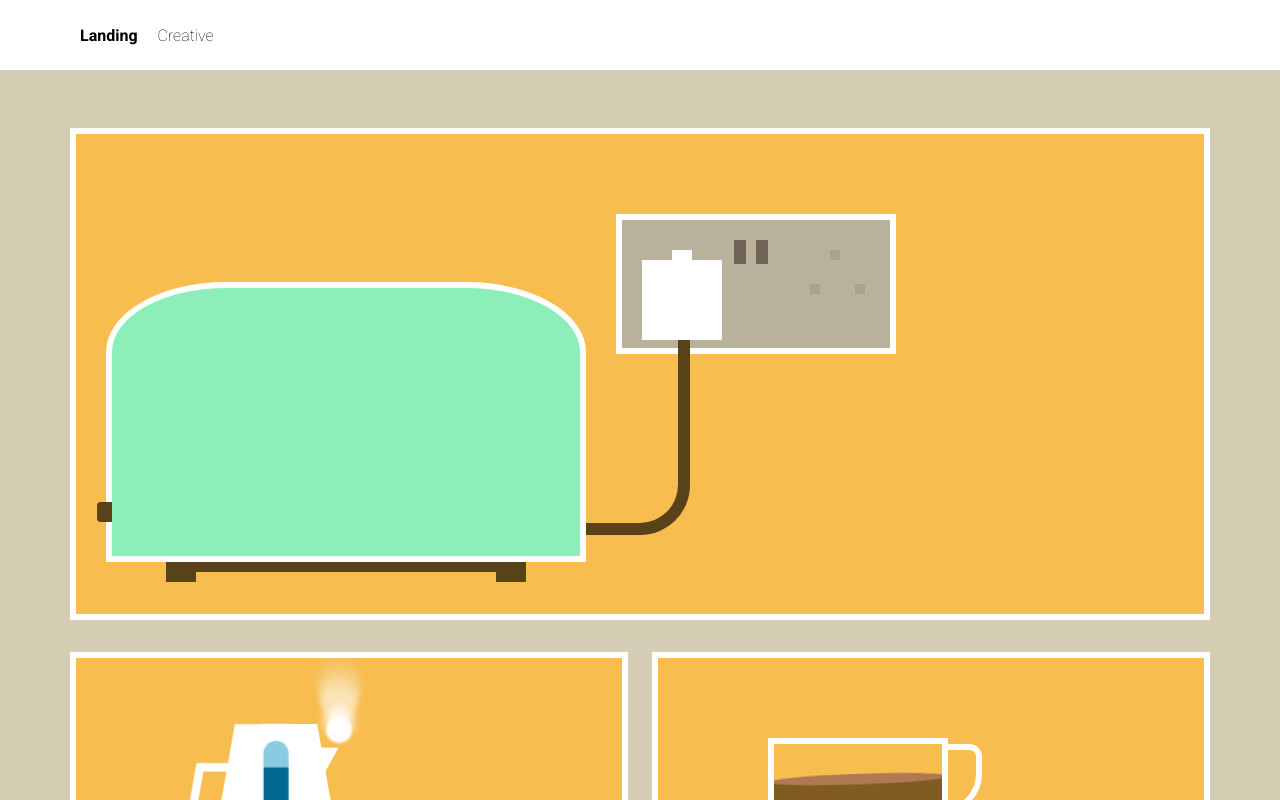
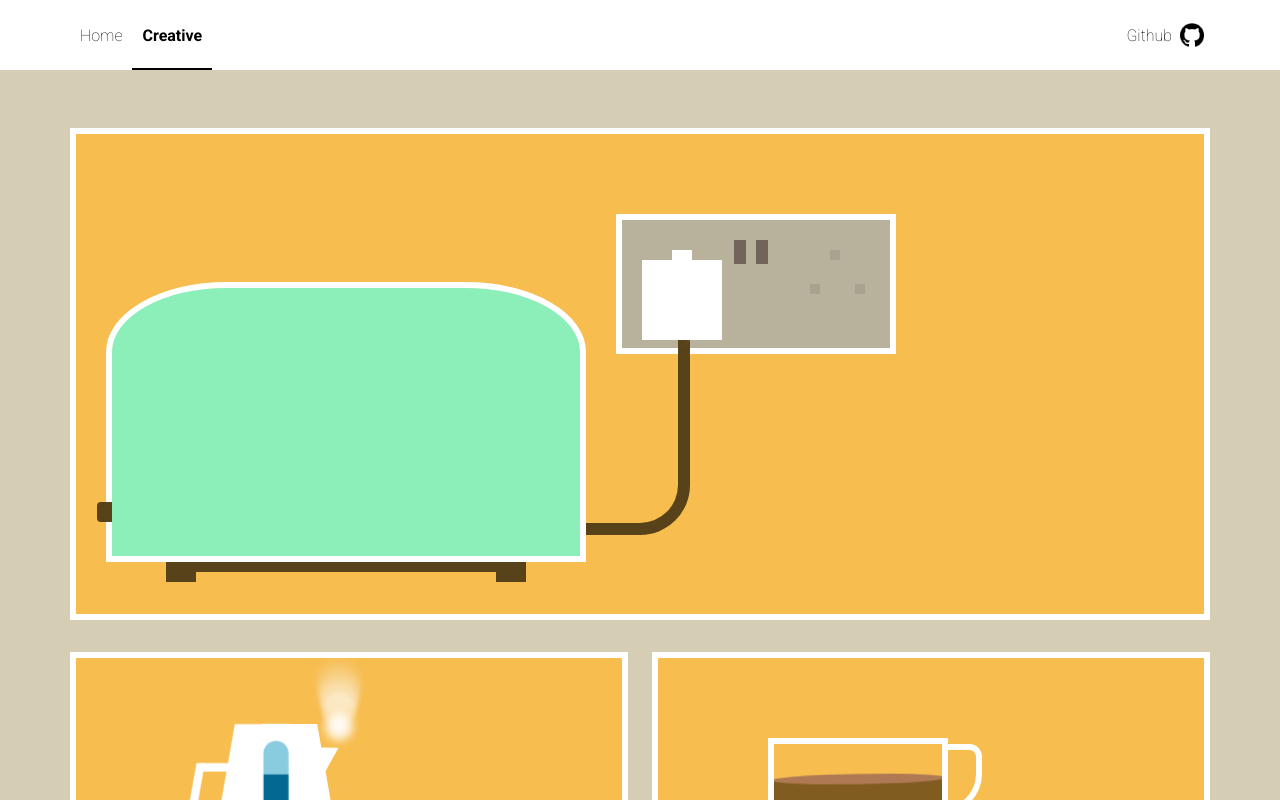
Before and after one commit to the-captain-america/Portfolio-v2, a React (Create React App) app: page /creative in a window 1280 px wide. Shown: the top 800 px of the page. Built offline with nearby package versions, Linux system fonts and the light colour scheme.

Commit message:
Update 8 files

```diff
--- a/src/App.js
+++ b/src/App.js
@@ -13,7 +13,7 @@ const Container = styled.div`
 
 const routes = [
   {
-    label: 'Landing',
+    label: 'Home',
     path: '/',
     icon: 'SMILE',
     component: <LandingPage />,
@@ -26,16 +26,14 @@ const routes = [
   },
 ]
 
-// this is a crazy situation... not bad??
-// ok not too bad.. lets try this out for a bit
-// ok hello is this working is this slow or not
-
 const App = () => (
   <Container>
     <NavigationProvider>
       <NavBar routes={routes} />
       {routes.map((route) => (
-        <>{route.component}</>
+        <Route path={route.path}>
+          <>{route.component}</>
+        </Route>
       ))}
     </NavigationProvider>
   </Container>
--- a/src/common/Grid/Grid.js
+++ b/src/common/Grid/Grid.js
@@ -26,6 +26,7 @@ const Grid = styled.div.attrs({ className: 'Grid' })`
   margin-left: auto;
   box-sizing: border-box;
   max-width: 100%;
+  position: relative;
   *,
   *::after,
   *::before {
--- /dev/null
+++ b/src/common/Icon/icons/Close/index.js
@@ -0,0 +1,17 @@
+import React from 'react'
+
+const IconPath = (props) => {
+  const { stroke = '#A9AEB9', fill = '#A9AEB9' } = props
+  return (
+    <svg width="20" height="20" viewBox="0 0 20 20" fill="none">
+      <path
+        d="M4.00003 4L16 16M4 16L16 4.00003"
+        stroke={stroke}
+        strokeWidth="1.5"
+        strokeLinecap="round"
+      />
+    </svg>
+  )
+}
+
+export default IconPath
--- a/src/common/Icon/icons/index.js
+++ b/src/common/Icon/icons/index.js
@@ -4,6 +4,7 @@ import CHECKBOX_FILLED from './CheckboxFilled'
 import CHEVRON from './Chevron'
 import SAD from './Sad'
 import SMILE from './Smile'
+import CLOSE from './Close'
 import MENU from './Menu'
 
-export { SAD, SMILE, CHECKBOX_FILLED, CHECKBOX, CHEVRON, MENU }
+export { SAD, CLOSE, SMILE, CHECKBOX_FILLED, CHECKBOX, CHEVRON, MENU }
--- a/src/common/NavBar/NavBar.js
+++ b/src/common/NavBar/NavBar.js
@@ -1,37 +1,124 @@
 import React, { useState } from 'react'
-import styled, { css } from 'styled-components'
+import styled, { css, keyframes } from 'styled-components'
+import { useContext } from 'react'
+import { NavigationContext } from '@components/Route'
 import { Icon } from '@common/Icon'
 import { Grid } from '@common/Grid'
 import { media } from '@utils/media'
 
+const groupAppear = () => {
+  return keyframes`
+  0% {
+    opacity: 0;
+  }
+  100% {
+    opacity: 1;
+  }`
+}
+
+const listAppear = () => {
+  return keyframes`
+  0% {
+    transform: translateX(400px);
+  }
+  50% {
+    transform: translateX(-10px);
+  }
+  100% {
+    transform: translateX(0px);
+  }`
+}
+
 const Container = styled.div`
   width: 100%;
   height: 70px;
-  background: grey;
+  background: white;
   position: fixed;
   top: 0;
   z-index: 9999;
-  ${media.xs`
+  button.github-mobile {
+    border: none;
+    display: flex;
+    width: 100%;
+    justify-content: center;
+    align-items: center;
+    position: relative;
     background: white;
-  `};
+    padding: 48px 0px 48px 0px;
+    animation-duration: 0.6s;
+    animation-fill-mode: both;
+    animation-timing-function: ease-in-out;
+    animation-delay: 90ms;
+    ${(props) =>
+      props.isActive &&
+      css`
+        animation-name: ${listAppear};
+      `};
+    span {
+      font-size: 16px;
+      margin-right: 8px;
+      line-height: 21px;
+      color: black;
+    }
+    img {
+      height: 24px;
+    }
+    ${media.xs`
+        display: none;
+      `}
   }
-
-  button {
+  button.github-desktop {
+    background: none;
+    border: none;
+    display: none;
+    background: white;
+    justify-content: center;
+    align-items: center;
+    position: absolute;
+    right: 0px;
+    top: 50%;
+    height: 100%;
+    transform: translateY(-50%);
+    background: #ffffff;
+    transition: all 0.3s ease-in-out;
+    &:hover {
+      box-shadow:
+        7px 7px 17px #cecece,
+        -7px -7px 17px #f2f2f2;
+    }
+    span {
+      font-size: 16px;
+      margin-right: 8px;
+      line-height: 21px;
+      color: black;
+    }
+    img {
+      height: 24px;
+    }
+    ${media.xs`
+      display: flex;
+    `}
+  }
+  button.menu {
     position: absolute;
     width: 42px;
     height: 42px;
     top: 12px;
     right: 10px;
     display: flex;
+    background: white;
     align-items: center;
     justify-content: center;
     border: none;
     padding: 0;
     margin: 0;
     ${media.xs`
-    display: none;
-    `}
+      display: none;
+    `};
   }
+  ${media.xs`
+    background: white;
+  `};
 `
 
 const ListItem = styled.li`
@@ -43,13 +130,44 @@ const ListItem = styled.li`
   align-items: center;
   justify-content: center;
   padding: 48px 0px 48px 0px;
+  position: relative;
+  animation-duration: 0.6s;
+  animation-fill-mode: both;
+  animation-timing-function: ease-in-out;
+  ${(props) =>
+    props.isActive &&
+    css`
+      &:nth-child(1) {
+        animation-delay: 0s;
+      }
+      &:nth-child(2) {
+        animation-delay: 30ms;
+      }
+      animation-name: ${listAppear};
+    `};
+
+  &.active {
+    span {
+      font-weight: 600;
+      font-size: 16px;
+    }
+  }
   ${media.xs`
     padding: 0px 10px 0px 10px;
     width: unset;
+    transform: translateX(0px);
+    height: 100%;
+    &.active {
+      &:after {
+        content: '';
+        background: black;
+        width: 100%;
+        height: 2px;
+        position: absolute;
+        bottom: 0;
+      }
+    }
   `};
-  &.active {
-    font-weight: 600;
-  }
 `
 
 const Group = styled.ul`
@@ -57,39 +175,45 @@ const Group = styled.ul`
   padding: 0;
   margin: 0;
   width: 100%;
-  height: 100vh;
-  display: flex;
+  height: 0px;
+  overflow: hidden;
   position: relative;
   flex-direction: column;
   background: white;
   top: 70px;
-  display: none;
-  ${media.xs`
-    display: flex;
-  `};
+  animation-duration: 0.4s;
+  animation-fill-mode: both;
+  animation-timing-function: ease-in-out;
   ${(props) =>
     props.isActive &&
     css`
-      display: flex;
-      ${media.xs`
-        display: flex;
-      `}
-    `}
+      height: 100vh;
+      animation-name: ${groupAppear};
+    `};
   ${media.xs`
+    display: flex;
     align-items: center;
     flex-direction: row;
     height: 70px;
     top: 0;
-  `}
-  }
+  `};
 `
 // 420 > =desktop
 const NavBar = ({ routes }) => {
   const [isActive, setIsActive] = useState(false)
-  const [currentPath, navigate] = useState('/')
+  const { currentPath, navigate } = useContext(NavigationContext)
 
   const handleMenu = (path) => {
     navigate(path)
+    setIsActive(false)
+  }
+
+  const handleGitHub = () => {
+    window.open(
+      'https://github.com/vinu-codes',
+      '_blank',
+      'noopener,noreferrer',
+    )
   }
 
   const renderItems = () => {
@@ -97,24 +221,33 @@ const NavBar = ({ routes }) => {
     return routes.map((route) => {
       return (
         <ListItem
-          onClick={() => navigate(route.path)}
-          className={route.path === currentPath ? 'active' : ''}
+          isActive={isActive}
+          onClick={() => handleMenu(route.path)}
+          className={currentPath === route.path ? 'active' : ''}
           key={route.label}
         >
-          {route.label}
+          <span>{route.label}</span>
         </ListItem>
       )
     })
   }
 
   return (
-    <Container className="container">
+    <Container isActive={isActive} className="container">
       <Grid marginX={0}>
         <Group isActive={isActive} className="group">
           {renderItems()}
+          <button onClick={handleGitHub} className="github-mobile">
+            <span>Github</span>
+            <img src={require('./github.png')} />
+          </button>
         </Group>
-        <button onClick={() => setIsActive(!isActive)}>
-          <Icon name="MENU" size={20} />
+        <button onClick={handleGitHub} className="github-desktop">
+          <span>Github</span>
+          <img src={require('./github.png')} />
+        </button>
+        <button className="menu" onClick={() => setIsActive(!isActive)}>
+          <Icon name={isActive ? 'CLOSE' : 'MENU'} stroke="black" size={20} />
         </button>
       </Grid>
     </Container>
--- a/src/pages/Creative/Creative.js
+++ b/src/pages/Creative/Creative.js
@@ -7,12 +7,8 @@ import Kettle from '@components/Kettle'
 import Cup from '@components/Cup'
 import Card from '@common/Card'
 
-// we have so many toasters lol
-// what happens if theres 2 default exports from two separate files?
-// which one does the index export? when {default} is used
-
 const CreativePage = () => (
-  <Grid>
+  <Grid marginX={0}>
     <Row>
       <Card sm={12}>
         <Toaster />
--- a/src/pages/Landing/Landing.js
+++ b/src/pages/Landing/Landing.js
@@ -10,17 +10,13 @@ import Card from '@common/Card'
 const LandingPage = () => (
   <Grid marginX={0}>
     <Row>
-      <Card sm={12}>
-        <Toaster />
-      </Card>
+      <Card sm={12}>{/* <Toaster /> */}</Card>
     </Row>
     <Row>
       <Card>
-        <Kettle />
+        {/* <Kettle /> */}
       </Card>
-      <Card>
-        <Cup />
-      </Card>
+      <Card>{/* <Cup /> */}</Card>
     </Row>
   </Grid>
 )
```
Also changed, not shown: src/common/NavBar/github.png (added).
